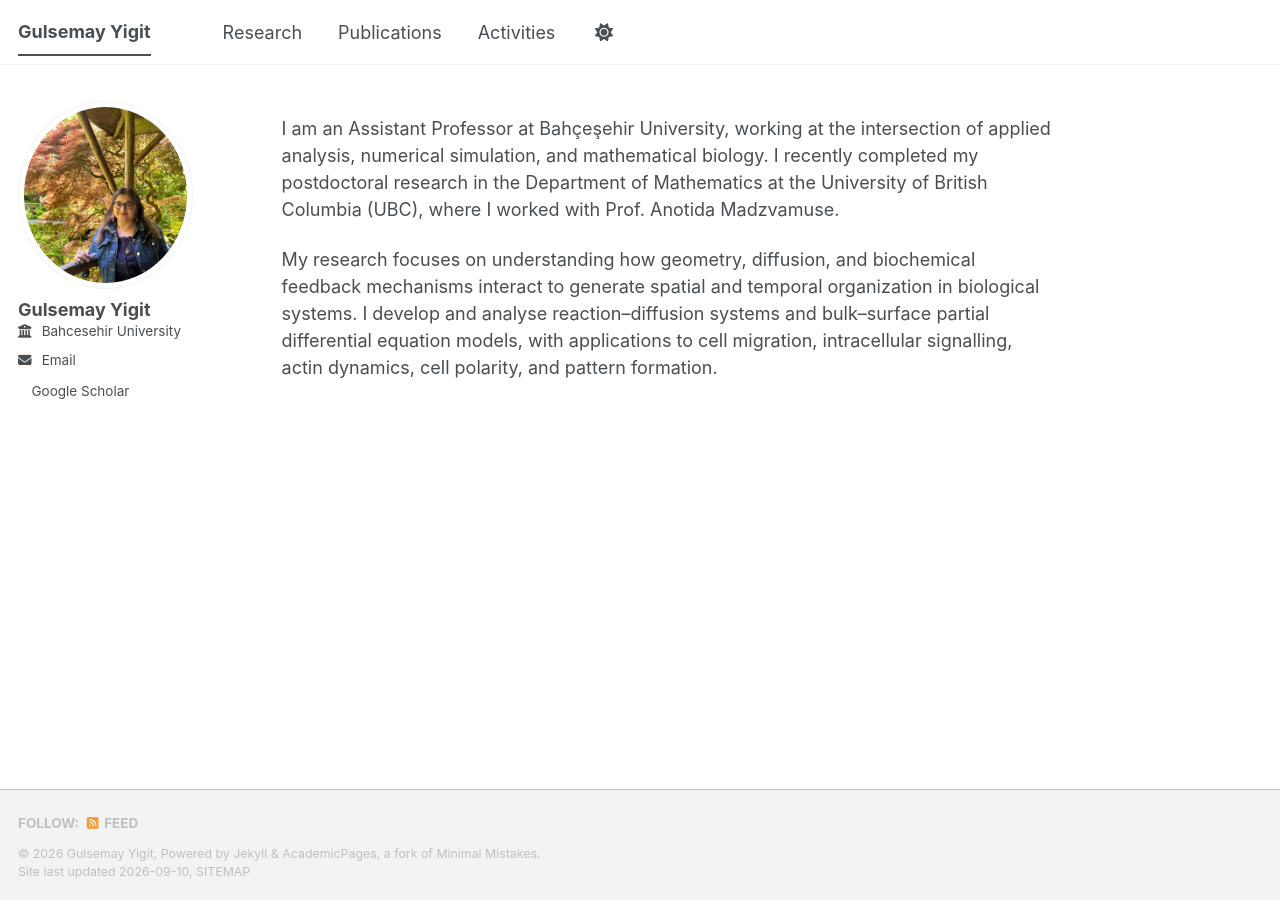
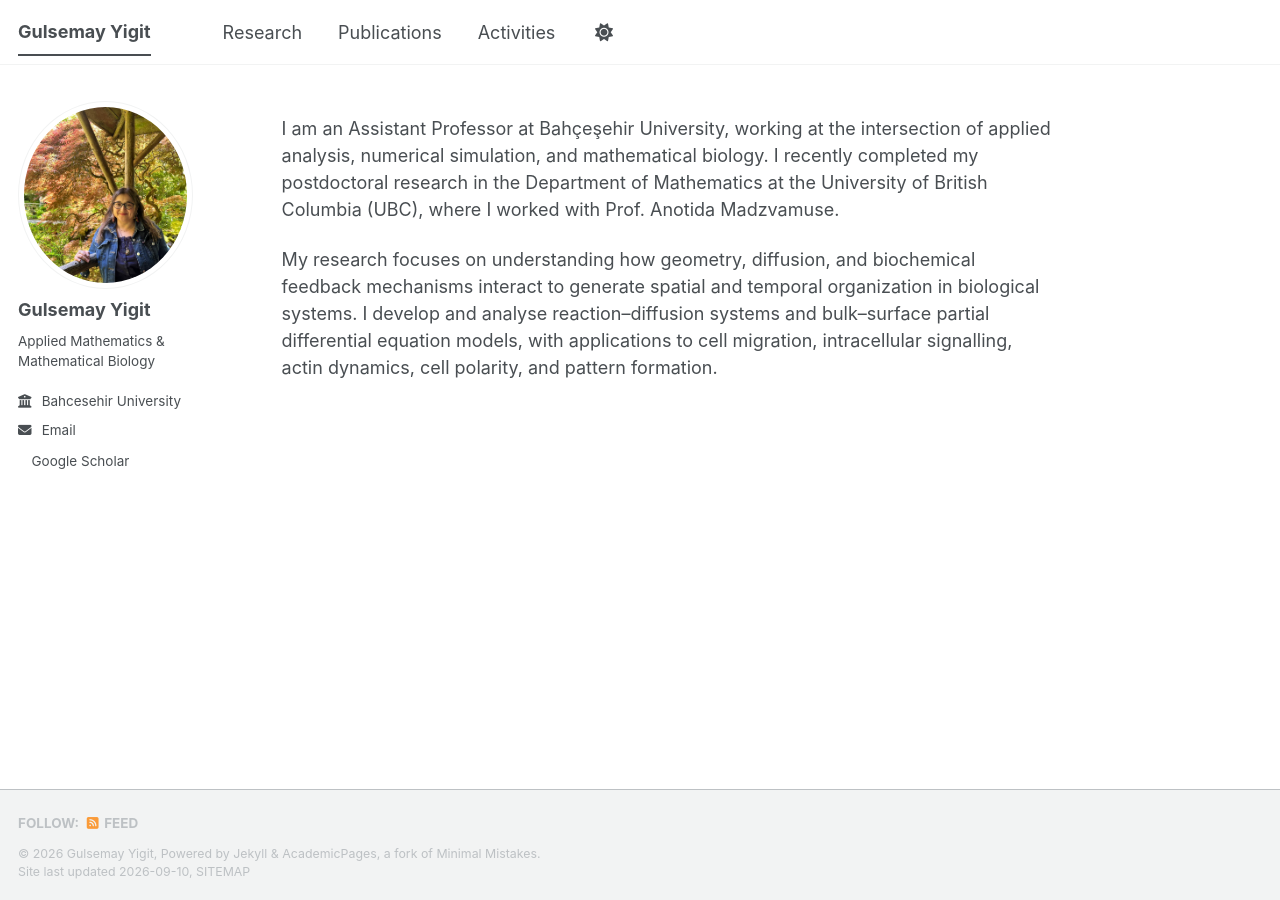
Before and after one commit to gulsemayy/gulsemayy.github.io, a Jekyll site: the page built from _pages/about.md, in a window 1280 px wide. Built offline with Jekyll 4.4.1, drawn with Linux system fonts in a browser that asks for light colours; a style sheet for code colours, icons or effects is not loaded.

Commit message:
Update _config.yml

```diff
--- a/_config.yml
+++ b/_config.yml
@@ -26,7 +26,7 @@ author:
   avatar           : "profile.jpeg"
   name             : "Gulsemay Yigit"
   pronouns         : # example: "she/her"
-  bio              :
+  bio              : Applied Mathematics & Mathematical Biology
   location         :
   employer         : "Bahcesehir University"
   uri              : # URL
```
